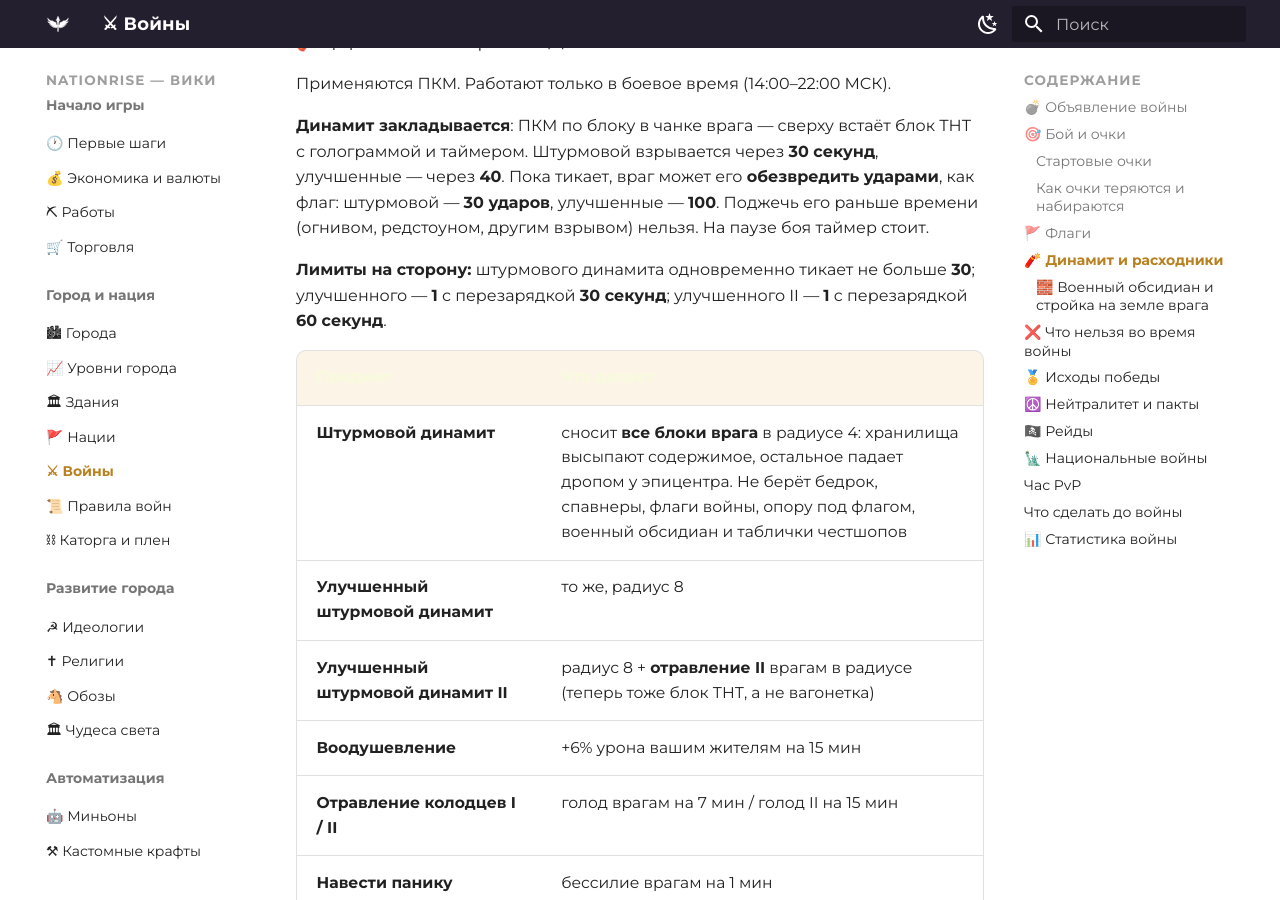
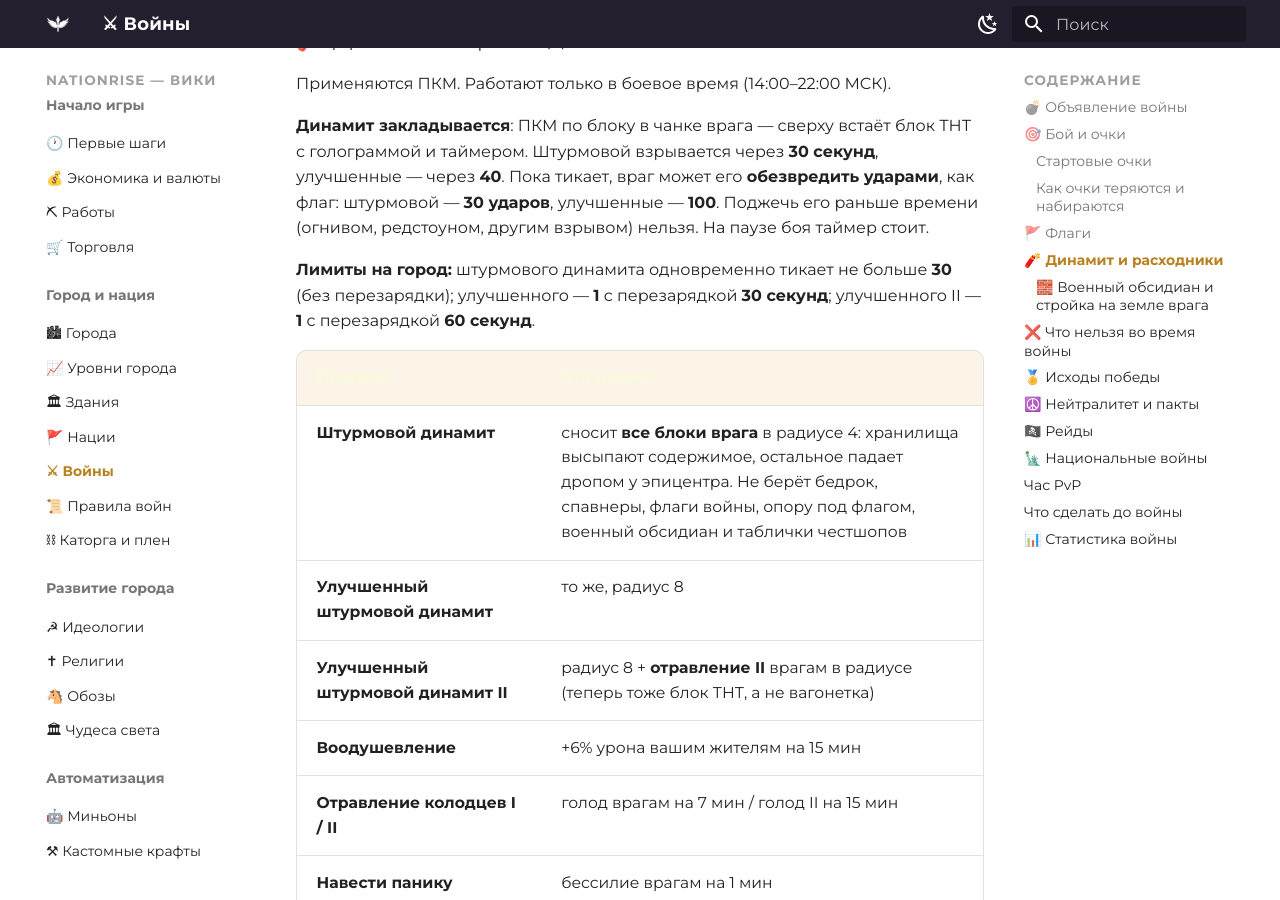
Before and after one commit to zixSSSed/NationRise-Wiki-RU, an MkDocs documentation site: the page built from docs/war.md, in a window 1280 px wide and 900 px high, scrolled down 4691 px. Built offline with MkDocs 1.6.1 and Material for MkDocs 9.7.7, drawn with Linux system fonts in a browser that asks for light colours.

Commit message:
Войны: лимиты динамита (синхронизация)
Co-Authored-By: Claude Opus 5.5 <noreply@anthropic.com>

```diff
--- a/docs/war.md
+++ b/docs/war.md
@@ -130,8 +130,8 @@
 может его **обезвредить ударами**, как флаг: штурмовой — **30 ударов**, улучшенные — **100**.
 Поджечь его раньше времени (огнивом, редстоуном, другим взрывом) нельзя. На паузе боя таймер стоит.
 
-**Лимиты на сторону:** штурмового динамита одновременно тикает не больше **30**; улучшенного —
-**1** с перезарядкой **30 секунд**; улучшенного II — **1** с перезарядкой **60 секунд**.
+**Лимиты на город:** штурмового динамита одновременно тикает не больше **30** (без перезарядки);
+улучшенного — **1** с перезарядкой **30 секунд**; улучшенного II — **1** с перезарядкой **60 секунд**.
 
 | Предмет | Что делает |
 |---|---|
```
